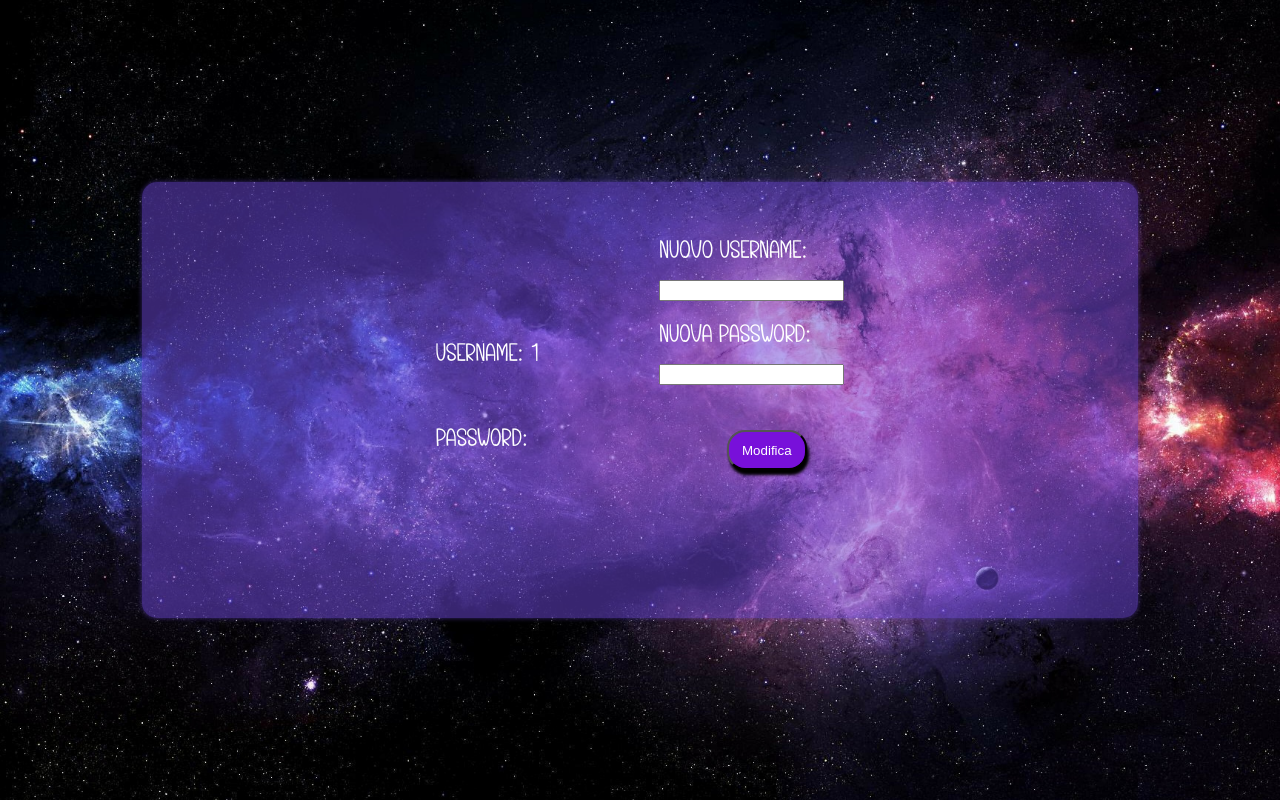
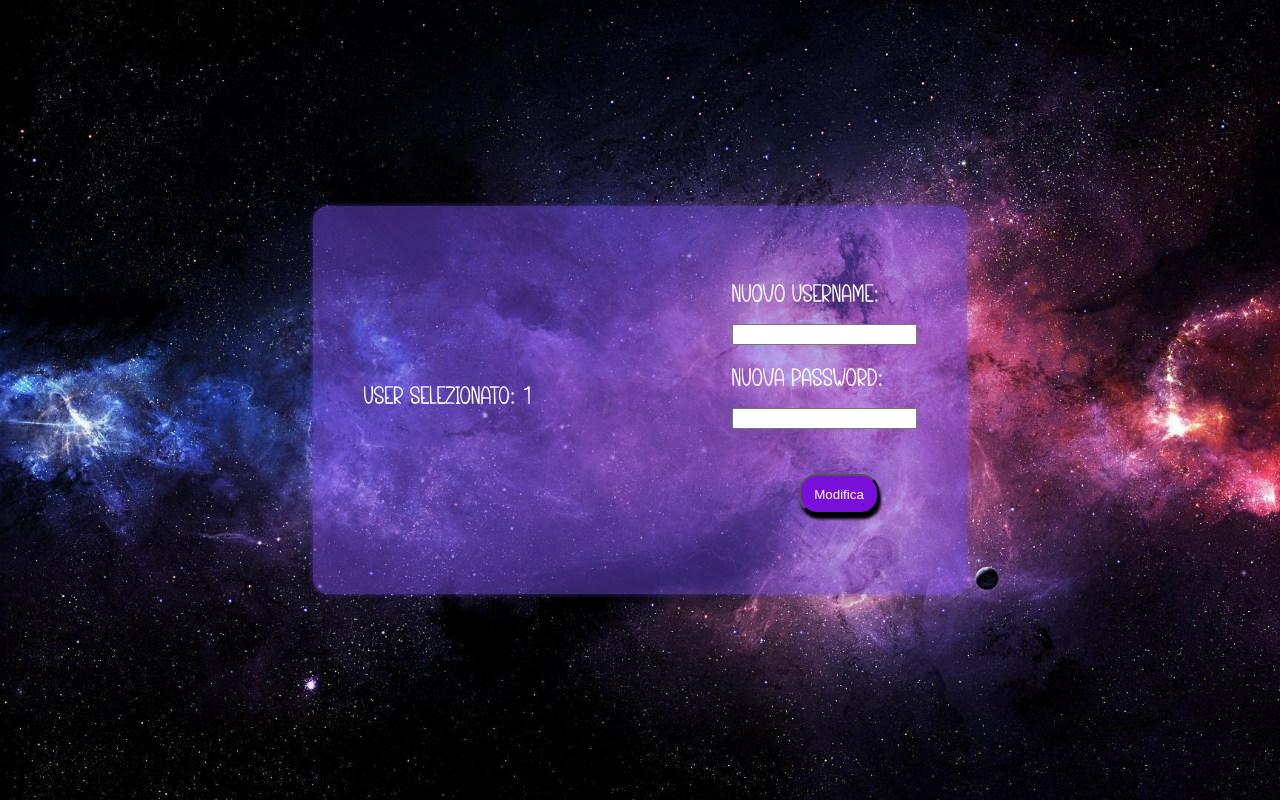
Before and after one commit to PixelRei/PHP-stage-project, a PHP site: page /admin-modify.php?user=1 in a window 1280 px wide. Run offline with PHP 8.4, Linux system fonts and the light colour scheme; the visitor is signed in with stand-in values (Sample User, id 1); tables that the repository leaves empty or names only in its code hold one stand-in row (values such as "Sample post").

Commit message:
Add files via upload

```diff
--- a/admin-modify.php
+++ b/admin-modify.php
@@ -15,30 +15,11 @@
         <link rel="icon" href="img/moon-icon.png">
     </head>
     <body>
-        <?php
-            try {
-                $hostname = '127.0.0.1';
-                $dbname = 'mydatabse';
-                $user = 'root';
-                $pass = '';
-                $db = new PDO("mysql:host=$hostname;dbname=$dbname", $user, $pass);
-            } catch (PDOException $e) {
-                echo $e->getMessage();
-                die();
-            }
-            $sql = "SELECT password FROM people WHERE username = :username";
-            $stmt = $db->prepare($sql);
-            $stmt->execute([
-                'username' => $username
-            ]);
-            $pass = $stmt->fetch(PDO::FETCH_ASSOC);
-        ?>
-        <div class="panel">
+        <div class="admin-modifies">
             <div class="info">
-                <p id="user" class="credentials">Username: <?=$username?></p>
-                <p id="pass" class="credentials">Password: <?=$pass['password']?></p>
+                <p id="user" class="credentials">User selezionato: <?=$username?></p>
             </div>
-            <div class="change">
+            <div class="admin-changes">
                 <form method="POST" autocomplete="off">
                 <label for="username">Nuovo username:</label>
                 <input type="text" name="username" required>
@@ -67,11 +48,11 @@
                 echo "error: ".$e->getMessage();
                 die();
             }
-            $sql = "UPDATE people SET username = :username, password = :password WHERE id = :id";
+            $sql = "UPDATE people SET username = :username, password = :password WHERE username = :old_username";
             $stmt = $db->prepare($sql);
             $stmt->bindValue(':username', $new_username, PDO::PARAM_STR);
             $stmt->bindValue(':password', $new_password, PDO::PARAM_STR);
-            $stmt->bindValue(':id', $id, PDO::PARAM_STR);
+            $stmt->bindValue(':old_username', $username, PDO::PARAM_STR);
             $stmt->execute();
             header("Location: index.php");
             //exit;
--- a/style.css
+++ b/style.css
@@ -123,21 +123,28 @@ h1{
     justify-content: center;
     gap: 15px;
 }
-/*
-textarea {
-  width: 100%;
-  height: 250px;
-  padding: 12px 20px;
-  box-sizing: border-box;
-  border: 2px solid #ccc;
-  border-radius: 4px;
-  background-color: #f8f8f8;
-  font-size: 16px;
-  resize: none;/*annulla il resize*/
-/*per utilizzo della textarea
-textarea:focus, input:focus{
-    outline: none;
-}*/
+/*parte css per admin-modify*/
+.admin-modifies{
+    margin: 0;
+    padding: 50px;
+    display:flex;
+    flex-direction: row;
+    align-items: center;
+    justify-content: center;
+    background-color: rgba(112, 75, 222, 0.5);
+    border-radius: 15px;
+    box-shadow: 0 0 5px rgba(112, 75, 222, 0.5);
+    gap: 200px;
+}
+.admin-changes{
+    margin-top: 20px;
+}
+.admin-changes form{
+    display: flex;
+    text-decoration: none;
+    flex-direction: column;
+    gap: 15px;
+}
 table{
     background-image: url(img/wallpaper2.jpg);
     background-size: cover;
```
